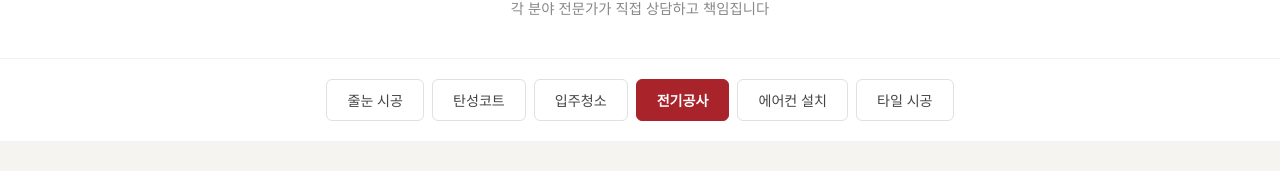
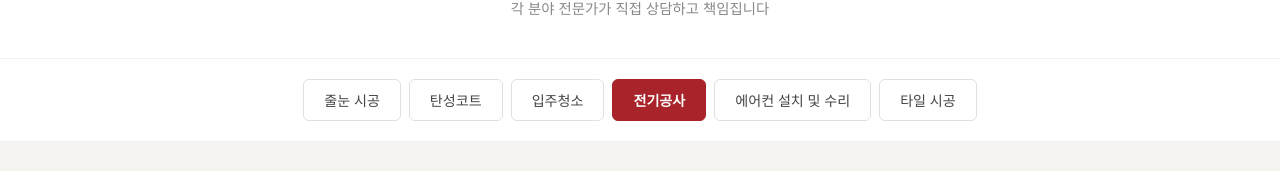
Before and after one commit to ggengmin/dain, a React (Vite) app: page /partners/taejin in a window 1280 px wide. Shown: the part 193-364 px from the top of the page. Built offline with nearby package versions, Linux system fonts and the light colour scheme; no server answers; a web font is replaced by a local one.

Commit message:
사진 5장, 에어컨 수리 추가

```diff
--- a/src/data/partnerList.js
+++ b/src/data/partnerList.js
@@ -52,7 +52,7 @@ export const partnerList = [
   },
   {
     id: 'artair',
-    category: '에어컨 설치',
+    category: '에어컨 설치 및 수리',
     name: '아트에어',
     owner: '문병국',
     career: 'LG SI 우수설치자',
--- a/src/data/partners/artair.js
+++ b/src/data/partners/artair.js
@@ -4,7 +4,7 @@
 export const artair = {
   // ── 기본 정보 ──────────────────────────────────────
   id: 'artair',
-  category: '에어컨 설치',
+  category: '에어컨 설치 및 수리',
   categoryLabel: 'Premium Air Conditioning Expert',
   name: '아트에어',
   owner: '문병국',
--- a/src/pages/Home.jsx
+++ b/src/pages/Home.jsx
@@ -87,8 +87,8 @@ const problems = [
   },
   {
     emoji: '❄️',
-    area: '에어컨 신규·이전 설치',
-    text: '신규 에어컨 설치, 이전 설치, 배관 연장이 필요할 때',
+    area: '에어컨 설치 및 수리',
+    text: '신규 에어컨 설치, 이전 설치, 수리가 필요할 때',
     solution: '처음부터 제대로, 에어컨 설치',
     path: '/partners/artair',
     expert: '아트에어 문병국',
--- a/src/pages/PartnerIssue.jsx
+++ b/src/pages/PartnerIssue.jsx
@@ -26,7 +26,7 @@ export default function PartnerIssue() {
 
   // 사진 선택
   const handlePhotoChange = (e) => {
-    const files = Array.from(e.target.files).slice(0, 3) // 최대 2장
+    const files = Array.from(e.target.files).slice(0, 5) // 최대 5장
     setPhotos(files)
     setPreviews(files.map((f) => URL.createObjectURL(f)))
   }
@@ -145,7 +145,7 @@ export default function PartnerIssue() {
                 시공 완료 사진 <span style={{ color: RED }}>*</span>
               </label>
               <p style={{ fontSize: '0.75rem', color: '#aaa', marginBottom: 10, fontFamily: font }}>
-                여러 장 선택 시 최대 3장까지 한번에 첨부할 수 있어요.
+                여러 장 선택 시 최대 5장까지 한번에 첨부할 수 있어요.
               </p>
 
               <div
```
